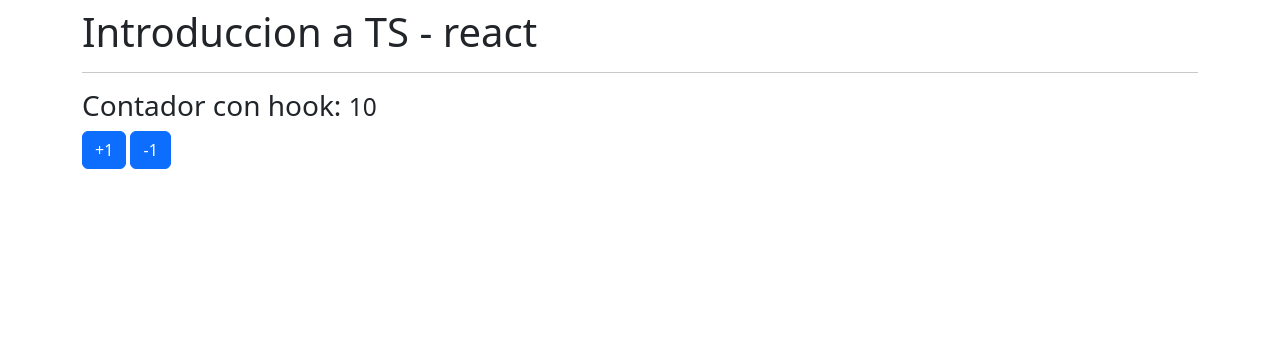
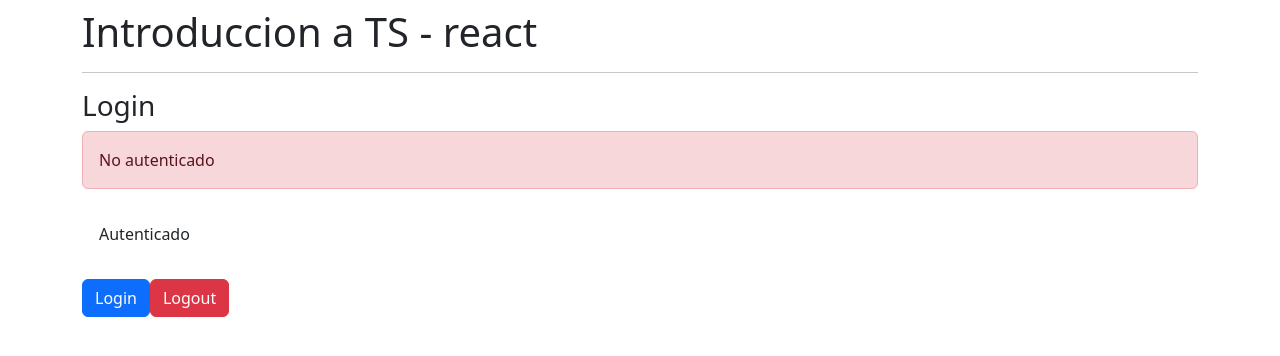
Before and after one commit to luishernandezg/01-reforzamiento, a React (Create React App) app: page / in a window 1280 px wide. Shown: the top 356 px of the page. Built offline with nearby package versions, Linux system fonts and the light colour scheme.

Commit message:
usando un reducer

```diff
--- a/src/App.tsx
+++ b/src/App.tsx
@@ -1,6 +1,7 @@
 import React from "react";
-import { Contador } from "./components/Contador";
-import { ContadorConHook } from "./components/ContadorConHook";
+import { Login } from "./components/Login";
+// import { Contador } from "./components/Contador";
+// import { ContadorConHook } from "./components/ContadorConHook";
 // import { ObjetosLoterales } from "./typescript/ObjetosLoterales";
 // import { Funciones } from "./typescript/Funciones";
 // import { TiposBasicos } from "./typescript/TiposBasicos";
@@ -14,7 +15,8 @@
       {/* <ObjetosLoterales /> */}
       {/* <Funciones /> */}
       {/* <Contador /> */}
-      <ContadorConHook />
+      {/* <ContadorConHook /> */}
+      <Login />
     </div>
   );
 };
--- /dev/null
+++ b/src/components/Login.tsx
@@ -0,0 +1,62 @@
+import { type } from "os";
+import { useEffect, useReducer } from "react";
+
+interface AuthState {
+  validando: boolean;
+  token: string | null;
+  username: string;
+  nombre: string;
+}
+
+const initialState: AuthState = {
+  validando: true,
+  token: null,
+  username: "",
+  nombre: "",
+};
+
+type AuthAction = { type: "logout" };
+
+const authReducer = (state: AuthState, action: AuthAction): AuthState => {
+  switch (action.type) {
+    case "logout":
+      return {
+        validando: false,
+        token: null,
+        nombre: "",
+        username: "",
+      };
+
+    default:
+      return state;
+  }
+};
+
+export const Login = () => {
+  const [{ validando }, dispatch] = useReducer(authReducer, initialState);
+
+  useEffect(() => {
+    setTimeout(() => {
+      dispatch({ type: "logout" });
+    }, 1500);
+  }, []);
+
+  if (validando) {
+    return (
+      <>
+        <h3>Login</h3>
+        <div className="alert alert-info">Validando...</div>
+      </>
+    );
+  }
+
+  return (
+    <>
+      <h3>Login</h3>
+      <div className="alert alert-danger">No autenticado</div>
+      <div className="alert alert-sucess">Autenticado</div>
+      <button className="btn btn-primary">Login</button>
+      <button className="btn btn-danger">Logout</button>
+    </>
+  );
+};
```
